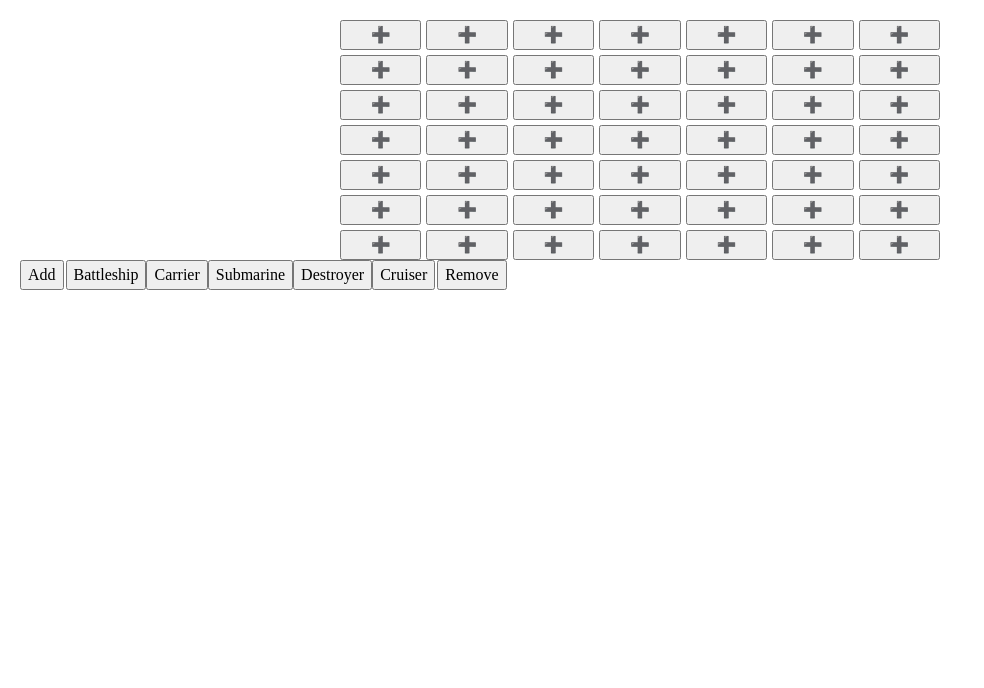
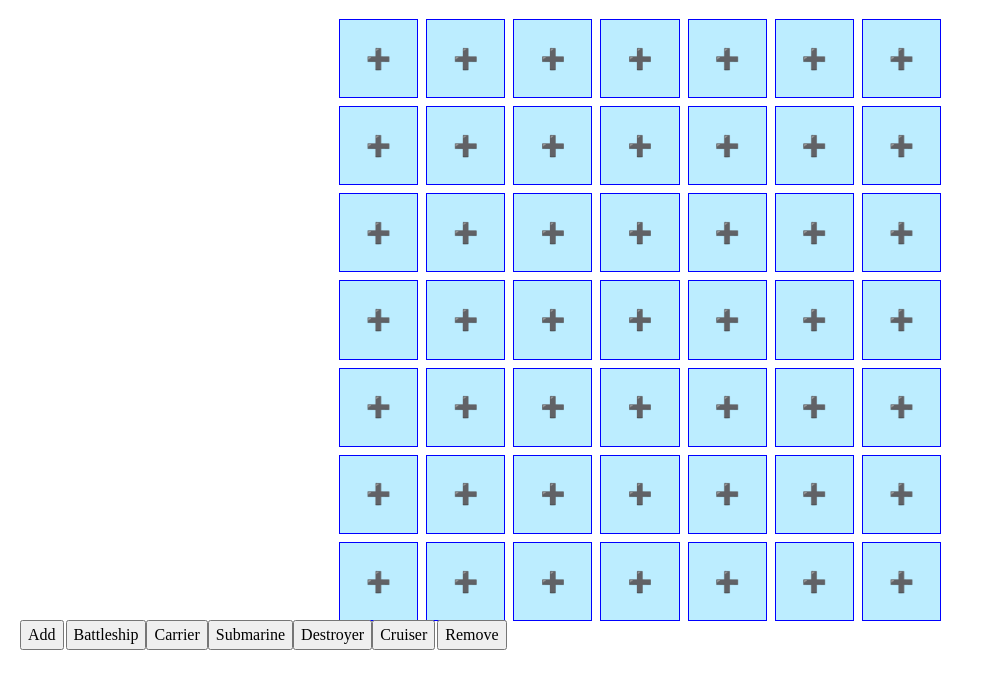
Before and after one commit to PlotChat/battleship-webgame, a website built with webpack: page src/template.html in a window 1280 px wide. Both pictures are taken after a click on the button "Play". Shown: the whole page, without its empty margins (0-984 px from the left). Built offline with nearby package versions, Linux system fonts and the light colour scheme; what prompt-sync would draw is missing.

Commit message:
Update UI, add shipIcon for blocks that need to show that theres a ship occupying

```diff
--- a/src/View/Features/Arena/ArenaBlock.js
+++ b/src/View/Features/Arena/ArenaBlock.js
@@ -1,24 +1,36 @@
+import { Battleship } from "../../../Model";
 import { Button } from "../../Components/Button";
+import './style/arena-block.css';
 
-const icons = {
+const buttonIcons = {
 	place: "➕",
 	attack: "⚔️",
-	sunk: "❌",
+	remove: "❌",
+	sunk: "💥",
 	water: "🔹",
 };
 
+const shipIcon = "🛳️";
+
+
 export function ArenaBlock({ parent = null, block, variant = "place", variantTrigger }) {
 	const arenaBlock = Button({
-		content: icons[variant],
+		content: !block.isShipLoc ? buttonIcons[variant] : shipIcon,
 		callback: () => variantTrigger(block, variant),
 		variant: "ghost",
 	});
+
 	arenaBlock.dataset.x = block.x;
 	arenaBlock.dataset.y = block.y;
 
 	arenaBlock.classList.add(`arena-block`);
 	arenaBlock.classList.add(`${parent}__arena-block`);
-	arenaBlock.classList.add(`arena-block--${variant}`);
+
+	if(!block.isShip){
+		arenaBlock.classList.add(`arena-block--${variant}`);
+	} else{
+		arenaBlock.classList.add(`arena-block--${shipIcon}`);
+	}
 
 	return arenaBlock;
 }
--- a/src/View/Features/Arena/ArenaBoard.js
+++ b/src/View/Features/Arena/ArenaBoard.js
@@ -1,21 +1,37 @@
 import { validateType } from "../../../Utils";
 import { Grid } from "../../Components/Layout/Grid";
-import { ArenaBlock } from './ArenaBlock';
+import { ArenaBlock } from "./ArenaBlock";
 import { ArenaController } from "../../../Controller";
+import "./style/arena-board.css";
 
-export function ArenaBoard({parent = null, arenaController = null, variant = null, variantTrigger = () => {}}){
-    if(arenaController == null) throw new Error("Arena Controller must be selected to be created as an ArenaBoard");
+export function ArenaBoard({
+	parent = null,
+	arenaController = null,
+	variant = null,
+	variantTrigger = () => {},
+}) {
+	if (arenaController == null)
+		throw new Error(
+			"Arena Controller must be selected to be created as an ArenaBoard"
+		);
 	validateType(arenaController, "Game", ArenaController);
 
 	const arena = arenaController.arena;
 
 	const arenaBoard = Grid();
+	arenaBoard.classList.add(`arena-board`);
 	arenaBoard.classList.add(`${parent}__arena-board`);
 	arenaBoard.style.gridTemplateColumns = `repeat(${arena.size}, 1fr)`;
 
-    for(let i = 0; i < arena.grid.length; i++){
-        const currentBlock = new ArenaBlock({parent: parent, block: arena.grid[i], variant: variant, variantTrigger : variantTrigger});
-        arenaBoard.appendChild(currentBlock);
+	for (let i = 0; i < arena.grid.length; i++) {
+		const currentArenaBlock = new ArenaBlock({
+			parent: parent,
+			block: arena.grid[i],
+			variant: variant,
+			variantTrigger: variantTrigger,
+		});
+
+		arenaBoard.appendChild(currentArenaBlock);
 	}
 
 	return arenaBoard;
--- /dev/null
+++ b/src/View/Features/Arena/style/arena-block.css
@@ -0,0 +1,25 @@
+.arena-block{
+    all: unset;
+    display: grid;
+    place-items: center;
+    aspect-ratio: 1/1;
+    overflow: hidden;
+
+    font-size: clamp(1rem, 2vw, 2rem);
+
+    background-color: rgba(0, 187, 255, 0.263);
+    outline: blue 1.5px solid;
+    cursor: pointer;
+
+    transition: background-color 0.15s ease-in-out;
+}
+
+.arena-block--place:hover{
+    background-color: rgba(0, 187, 255, 0.496);
+    transition: background-color 0.05s ease-in-out;
+}
+
+.arena-block--remove:hover{
+    background-color: rgba(255, 0, 0, 0.193);
+    transition: background-color 0.05s ease-in-out;
+}
--- /dev/null
+++ b/src/View/Features/Arena/style/arena-board.css
@@ -0,0 +1,7 @@
+.arena-board{
+    justify-content: center;
+    align-items: center;
+    gap: 1rem;
+    width: clamp(28rem, 70vw, 60rem);
+    margin: 0 auto;
+}
--- a/src/View/Features/ToolsUI/Tools.js
+++ b/src/View/Features/ToolsUI/Tools.js
@@ -29,6 +29,7 @@ export function Tools({
 				game.currentArenaController.currentLocation = [];
 			},
 		});
+
 		shipButton.classList.add(`${parent}__tools--button`);
 
 		shipsWrapper.append(shipButton);
--- a/src/View/Pages/GameplayPage.js
+++ b/src/View/Pages/GameplayPage.js
@@ -3,6 +3,7 @@ import { validateType } from "../../Utils";
 import { Tools } from "../Features/ToolsUI/Tools";
 import { Game } from "../../Model";
 import "./style/gameplay-page.css";
+
 export function GameplayPage({
 	game = null,
 	variant = null,
--- a/src/View/Pages/style/gameplay-page.css
+++ b/src/View/Pages/style/gameplay-page.css
@@ -1,12 +1,5 @@
 .gameplay-page{
     width: 100%;
-}
-
-.gameplay-page__arena-board{
-    width: clamp(28rem, 60vw, 60rem);
-    gap: 0.5rem;
-    padding: 0 auto;
-    margin: 0 auto;
 }
 
 .gameplay-page__tools{
```
Also changed, not shown: src/View/Features/Arena/style.css/arena-block.css (deleted), src/View/Features/Arena/style.css/arena-board.css (deleted). Lines whose indentation alone changed are shown as unchanged.
